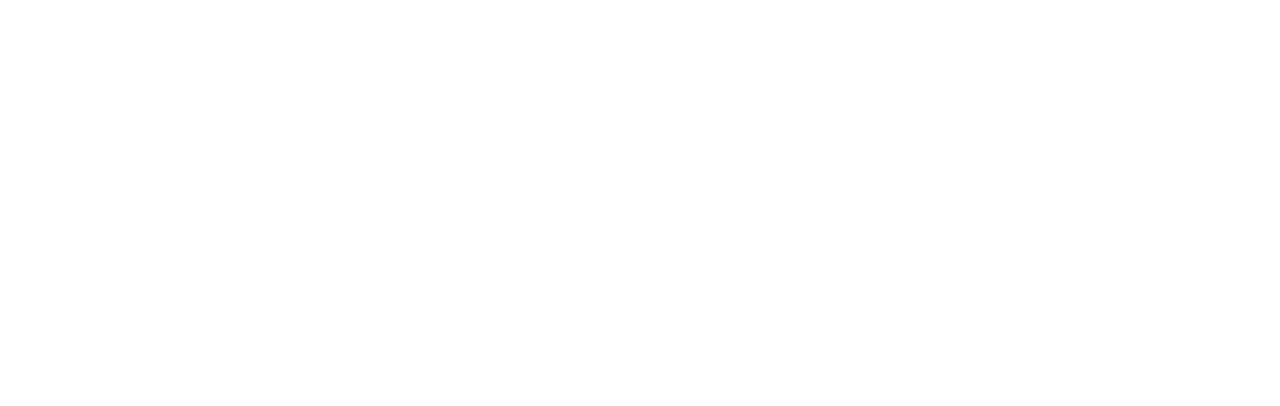
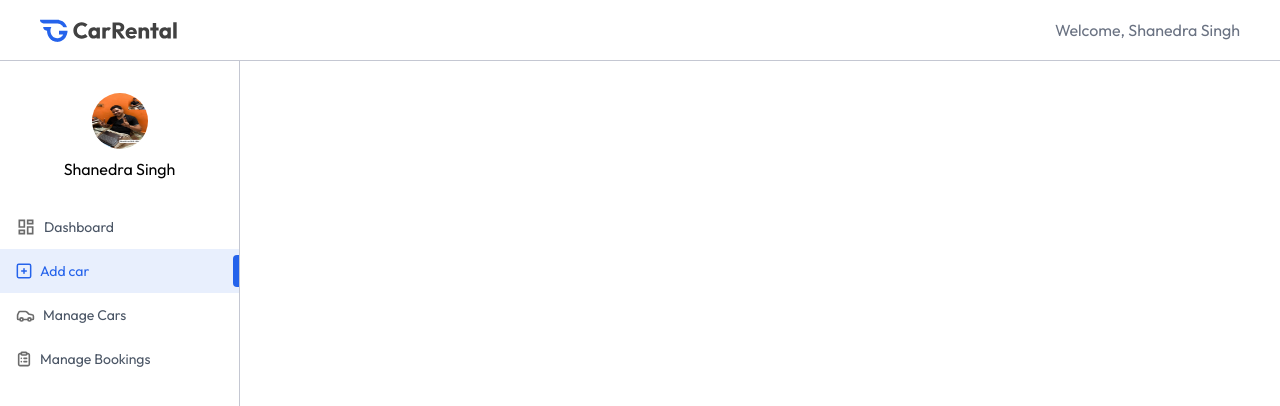
Before and after one commit to kamalstores/Vechile, a React (Vite) app in the folder client/: page /owner/add-car in a window 1280 px wide. Before the commit this address had no page. Shown: the top 406 px of the page. Built offline with nearby package versions, Linux system fonts and the light colour scheme.

Commit message:
complete owner navbar, title, sidebar

```diff
--- a/client/src/App.jsx
+++ b/client/src/App.jsx
@@ -6,6 +6,11 @@
 import Cars from './pages/Cars';
 import MyBookings from './pages/MyBookings';
 import Footer from './components/Footer';
+import Layout from './pages/owner/Layout';
+import Dashboard from './pages/owner/Dashboard';
+import AddCar from './pages/owner/AddCar';
+import ManageCars from './pages/owner/ManageCars';
+import ManageBookings from './pages/owner/ManageBookings';
 
 const App = () => {
 
@@ -30,6 +35,14 @@
       <Route path = '/cars' element={<Cars />}/>
       <Route path = '/my-bookings' element={<MyBookings />}/>
 
+      {/* routes for car owner */}
+      <Route path='/owner' element={<Layout />}>
+        <Route index element={<Dashboard />} />
+        <Route path='add-car' element={<AddCar />} />
+        <Route path='manage-cars' element={<ManageCars />} />
+        <Route path='manage-bookings' element={<ManageBookings />} />
+      </Route>
+
     </Routes>
 
     {!isOwnerPath && <Footer />}
--- /dev/null
+++ b/client/src/components/owner/NavBarOwner.jsx
@@ -0,0 +1,26 @@
+import React from 'react'
+import { assets, dummyUserData } from '../../assets/assets'
+import { Link } from 'react-router-dom'
+
+const NavBarOwner = () => {
+
+    const user = dummyUserData
+
+  return (
+    <div className="flex items-center justify-between px-6 md:px-10 py-4 text-gray-500 border-b
+     border-borderColor relative transition-all">
+
+        <Link to="/">
+            <img src={assets.logo} alt="" className='h-7' />
+        </Link>
+
+        {/* userr name and greeting  */}
+        <p>
+            Welcome, {user.name || "Owner"}
+        </p>
+
+    </div>
+  )
+}
+
+export default NavBarOwner
--- /dev/null
+++ b/client/src/components/owner/Sidebar.jsx
@@ -0,0 +1,97 @@
+import React, { useState } from 'react'
+import { assets, dummyUserData, ownerMenuLinks } from '../../assets/assets'
+import { NavLink, useLocation } from 'react-router-dom'
+
+const Sidebar = () => {
+
+    const user = dummyUserData
+    const location = useLocation()
+    const [image, setImage] = useState('')
+
+    // update image
+
+    const updateImage = async () => {
+        user.image = URL.createObjectURL(image)
+        setImage('')
+    }
+
+  return (
+    <div className="relative min-h-screen md:flex flex-col items-center pt-8 max-w-13
+    md:max-w-60 w-full border-r border-borderColor text-sm"
+    >
+
+        <div className="group relative">
+
+            <label htmlFor="image">
+                <img
+                src={
+                image
+                    ? URL.createObjectURL(image) // If user selects a new file, show preview
+                    : user?.image || // If user already has an image, show that
+                    "https://images.unsplash.com/photo-1633327555192-727a05c4013d?q=80&w=300" // Fallback default image
+                }
+                alt=""
+                className="h-9 md:h-14 w-9 md:w-14 rounded-full mx-auto"
+                />
+
+                {/* upload image  */}
+
+                <input type="file" id="image" accept="image/*" hidden onChange={(e) => setImage(e.target.files[0])} />
+
+
+                <div
+                className="absolute hidden top-0 ring-0 left-0 bottom-0 bg-black/10 rounded-full group-hover:flex
+                items-center justify-center cursor-pointer"
+
+                >
+                <img src={assets.edit_icon} alt="" />
+                </div>
+
+            </label>
+        </div>
+
+        {image && (
+        <button
+          className="absolute top-0 right-0 flex p-2 gap-1 bg-primary/10 text-primary cursor-pointer" >
+          Save <img src={assets.check_icon} width={13} alt="" onClick={updateImage}/> </button>
+        )}
+
+        <p className="mt-2 text-base max-md:hidden">{user?.name}</p>
+
+
+        {/* display all meny items  */}
+
+        <div className="w-full">
+        {ownerMenuLinks.map((link, index) => (
+          <NavLink
+            key={index}
+            to={link.path}
+            className={`relative flex items-center gap-2 w-full py-3 pl-4 first:mt-6 ${
+              link.path === location.pathname
+                ? "bg-primary/10 text-primary"
+                : "text-gray-600"
+            }`}
+          >
+            <img
+              src={
+                link.path === location.pathname ? link.coloredIcon : link.icon
+              }
+              alt="car icon"
+            />
+
+            <span className="max-md:hidden">{link.name}</span>
+
+            <div
+              className={`${
+                link.path === location.pathname && "bg-primary"
+              } w-1.5 h-8 rounded-l right-0 absolute`}
+            ></div>
+          </NavLink>
+        ))}
+      </div>
+
+    </div>
+  )
+}
+
+export default Sidebar
--- /dev/null
+++ b/client/src/components/owner/Title.jsx
@@ -0,0 +1,14 @@
+import React from 'react'
+
+const Title = ({title,subtitle}) => {
+  return (
+    <>
+
+     <h1 className='font-medium text-3xl'>{title}</h1>
+     <p className='text-sm md:text-base text-gray-500/90 mt-2 max-w-156'>{subtitle}</p>
+
+    </>
+  )
+}
+
+export default Title
--- /dev/null
+++ b/client/src/pages/owner/AddCar.jsx
@@ -0,0 +1,11 @@
+import React from 'react'
+
+const AddCar = () => {
+  return (
+    <div>
+
+    </div>
+  )
+}
+
+export default AddCar
--- /dev/null
+++ b/client/src/pages/owner/Dashboard.jsx
@@ -0,0 +1,11 @@
+import React from 'react'
+
+const Dashboard = () => {
+  return (
+    <div>
+
+    </div>
+  )
+}
+
+export default Dashboard
--- /dev/null
+++ b/client/src/pages/owner/Layout.jsx
@@ -0,0 +1,21 @@
+import React from 'react'
+import NavBarOwner from '../../components/owner/NavBarOwner'
+import Sidebar from '../../components/owner/Sidebar'
+import { Outlet } from 'react-router-dom'
+
+const Layout = () => {
+  return (
+    <div className='flex flex-col'>
+
+        <NavBarOwner/>
+
+        <div className='flex'>
+            <Sidebar />
+            <Outlet />
+        </div>
+
+    </div>
+  )
+}
+
+export default Layout
--- /dev/null
+++ b/client/src/pages/owner/ManageBookings.jsx
@@ -0,0 +1,11 @@
+import React from 'react'
+
+const ManageBookings = () => {
+  return (
+    <div>
+
+    </div>
+  )
+}
+
+export default ManageBookings
--- /dev/null
+++ b/client/src/pages/owner/ManageCars.jsx
@@ -0,0 +1,11 @@
+import React from 'react'
+
+const ManageCars = () => {
+  return (
+    <div>
+
+    </div>
+  )
+}
+
+export default ManageCars
```
